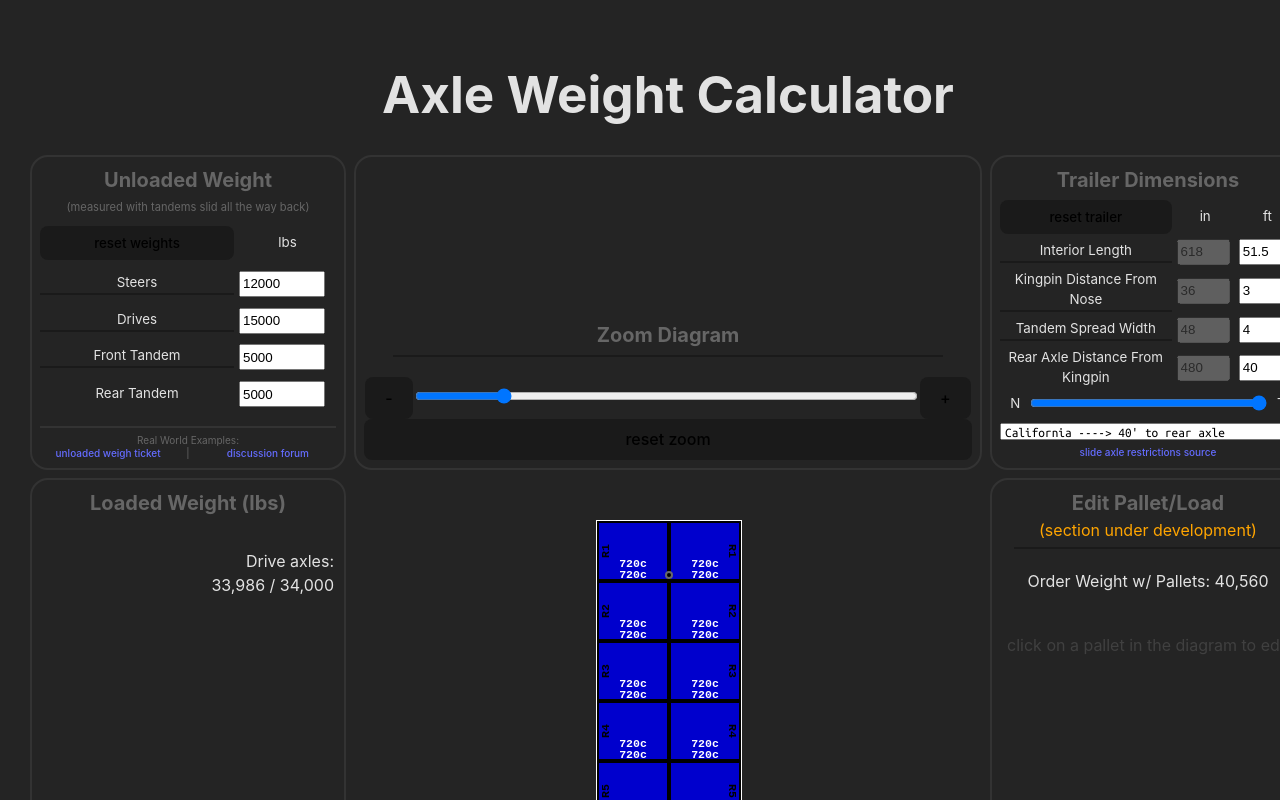
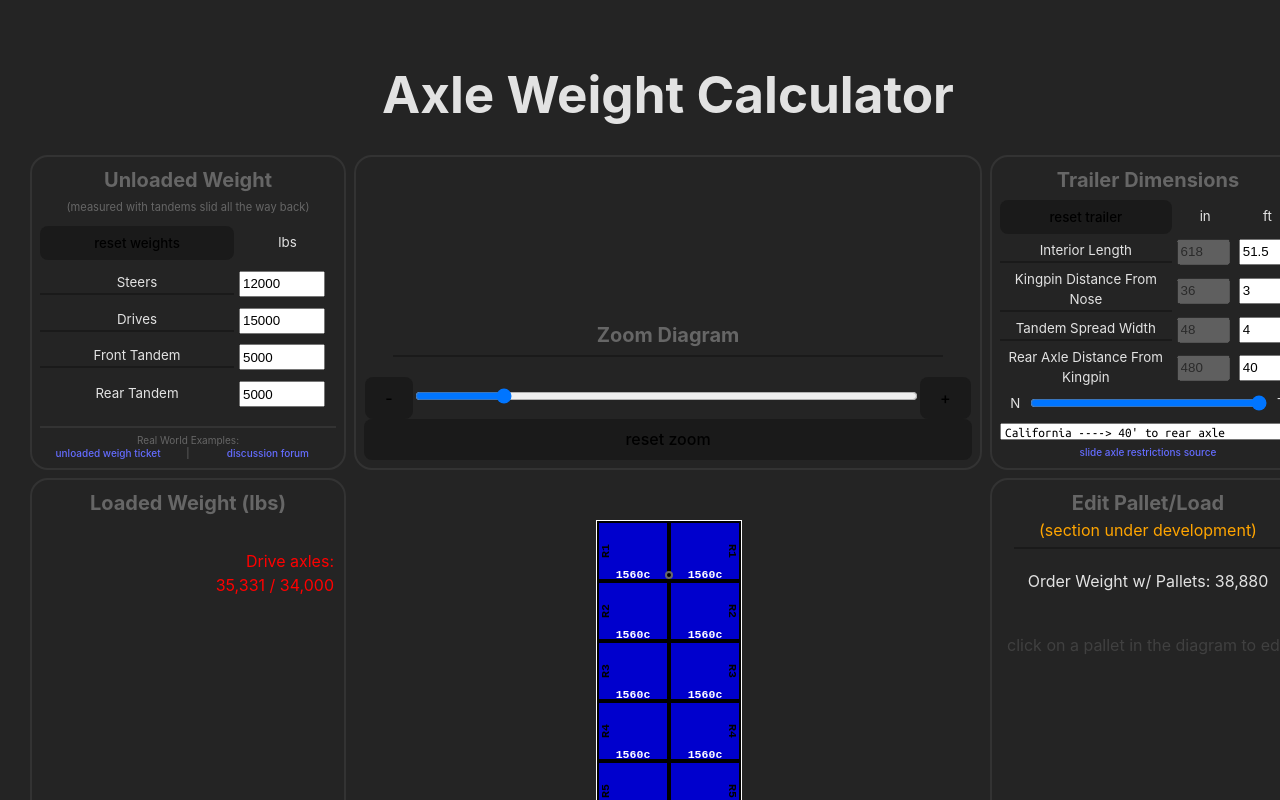
Before and after one commit to PTLux1517/axle-weight-calculator, a React (Vite) app: page / in a window 1280 px wide. Shown: the top 800 px of the page. Built offline with nearby package versions, Linux system fonts and the light colour scheme.

Commit message:
in progress

```diff
--- a/src/App.tsx
+++ b/src/App.tsx
@@ -32,6 +32,7 @@ import {
    toTitleCase
 } from "./calculations.ts";
 import {
+   costco24ChunkTrailer,
    costcoAllShredTrailer,
    costcoMaxWeightTrailer,
    emptyTrailer,
@@ -272,7 +273,7 @@ function App() {
    const selectionColor1 = "darkgoldenrod"
    const selectionColor2 = "darkcyan"
 
-   const defaultTrailer:Trailer&Load = costcoAllShredTrailer
+   const defaultTrailer:Trailer&Load = costco24ChunkTrailer
    const defaultState:State = State.CA
    const defaultRearAxleType:RearAxleTypeCapacity = RearAxleTypeCapacity.Tandem
    const defaultUnloadedWeights:AxleWeights = {
@@ -459,10 +460,16 @@ function App() {
                <h3>Loaded Weight (lbs)</h3>
                <div id={"drive-weight"} style={{top: zoom*sampleTrailer.kingpinDistanceFromNose + 15, color: (loaded && loaded.drives > 34000 ? "red" : "")}}>Drive axles:<br/>
                   {Math.ceil(loaded ? loaded.drives : unloaded.drives).toLocaleString()} / {Number(34000).toLocaleString()}</div>
+               {rearAxleTypeCapacity===RearAxleTypeCapacity.Tandem && <>
+                  <div id={"tandem-weight"} style={{top: zoom * sampleTrailer.tandemCenterDistanceFromNose, color: (loaded && loaded.fTandem > rearAxleTypeCapacity ? "red": "")}}>Trailer axles:<br/>
+                     {Math.ceil(loaded ? loaded.fTandem+loaded.rTandem : unloaded.fTandem+unloaded.rTandem).toLocaleString()} / {(2*rearAxleTypeCapacity).toLocaleString()}</div>
+               </>}
+               {rearAxleTypeCapacity===RearAxleTypeCapacity.Spread && <>
                <div id={"front-tandem-weight"} style={{top: frontTandAxleRenderPos + 8 - (6/zoom), color: (loaded && loaded.fTandem > rearAxleTypeCapacity ? "red": "")}}>Trailer axle:<br/>
                   {Math.ceil(loaded ? loaded.fTandem : unloaded.fTandem).toLocaleString()} / {rearAxleTypeCapacity.toLocaleString()}</div>
                <div id={"rear-tandem-weight"} style={{top: rearTandAxleRenderPos + 8 + (6/zoom), color: (loaded && loaded.rTandem > rearAxleTypeCapacity ? "red": "")}}>Trailer axle:<br/>
                   {Math.ceil(loaded ? loaded.rTandem : unloaded.rTandem).toLocaleString()} / {rearAxleTypeCapacity.toLocaleString()}</div>
+               </>}
                <div id={"combined-weight"} style={{top: zoom*sampleTrailer.interiorLength - 10, color: (totalGrossWt(loaded ?? unloaded) > 80000 ? "red" : "")}}>Combined:<br/>
                   {Math.ceil(loaded ? totalGrossWt(loaded) : totalGrossWt(unloaded)).toLocaleString()} / {Number(80000).toLocaleString()}</div>
             </div>
--- a/src/sampleTrailers.ts
+++ b/src/sampleTrailers.ts
@@ -97,3 +97,26 @@ export const costcoAllShredTrailer:Named&Trailer&Load = {
       {l___: {depth: 12*O.Sideways.L, orien: O.Sideways, stack: [{prdWt: 720, palWt: P.Chep},{prdWt: 720, palWt: P.Chep}]}, ___r: {depth: 12*O.Sideways.L, orien: O.Sideways, stack: [{prdWt: 720, palWt: P.Chep},{prdWt: 720, palWt: P.Chep}]}},
    ]
 }
+
+export const costco24ChunkTrailer:Named&Trailer&Load = {
+   ...defaultTrailerDimensions,
+   name: "costco max weight",
+   loadRows: [
+      {l___: {depth: 0*O.Sideways.L, orien: O.Sideways, stack: [{prdWt: 1560, palWt: P.Chep}]}, ___r: {depth: 0*O.Sideways.L, orien: O.Sideways, stack: [{prdWt: 1560, palWt: P.Chep}]}},
+      {l___: {depth: 1*O.Sideways.L, orien: O.Sideways, stack: [{prdWt: 1560, palWt: P.Chep}]}, ___r: {depth: 1*O.Sideways.L, orien: O.Sideways, stack: [{prdWt: 1560, palWt: P.Chep}]}},
+      {l___: {depth: 2*O.Sideways.L, orien: O.Sideways, stack: [{prdWt: 1560, palWt: P.Chep}]}, ___r: {depth: 2*O.Sideways.L, orien: O.Sideways, stack: [{prdWt: 1560, palWt: P.Chep}]}},
+      {l___: {depth: 3*O.Sideways.L, orien: O.Sideways, stack: [{prdWt: 1560, palWt: P.Chep}]}, ___r: {depth: 3*O.Sideways.L, orien: O.Sideways, stack: [{prdWt: 1560, palWt: P.Chep}]}},
+
+      {l___: {depth: 4*O.Sideways.L, orien: O.Sideways, stack: [{prdWt: 1560, palWt: P.Chep}]}, ___r: {depth: 4*O.Sideways.L, orien: O.Sideways, stack: [{prdWt: 1560, palWt: P.Chep}]}},
+      {l___: {depth: 5*O.Sideways.L, orien: O.Sideways, stack: [{prdWt: 1560, palWt: P.Chep}]}, ___r: {depth: 5*O.Sideways.L, orien: O.Sideways, stack: [{prdWt: 1560, palWt: P.Chep}]}},
+      {l___: {depth: 6*O.Sideways.L, orien: O.Sideways, stack: [{prdWt: 1560, palWt: P.Chep}]}, ___r: {depth: 6*O.Sideways.L, orien: O.Sideways, stack: [{prdWt: 1560, palWt: P.Chep}]}},
+      {l___: {depth: 7*O.Sideways.L, orien: O.Sideways, stack: [{prdWt: 1560, palWt: P.Chep}]}, ___r: {depth: 7*O.Sideways.L, orien: O.Sideways, stack: [{prdWt: 1560, palWt: P.Chep}]}},
+
+      {l___: {depth: 8*O.Sideways.L, orien: O.Sideways, stack: [{prdWt: 1560, palWt: P.Chep}]}, ___r: {depth: 8*O.Sideways.L, orien: O.Sideways, stack: [{prdWt: 1560, palWt: P.Chep}]}},
+      {l___: {depth: 9*O.Sideways.L, orien: O.Sideways, stack: [{prdWt: 1560, palWt: P.Chep}]}, ___r: {depth: 9*O.Sideways.L, orien: O.Sideways, stack: [{prdWt: 1560, palWt: P.Chep}]}},
+      {l___: {depth: 10*O.Sideways.L, orien: O.Sideways, stack: [{prdWt: 1560, palWt: P.Chep}]}, ___r: {depth: 10*O.Sideways.L, orien: O.Sideways, stack: [{prdWt: 1560, palWt: P.Chep}]}},
+      {l___: {depth: 11*O.Sideways.L, orien: O.Sideways, stack: [{prdWt: 1560, palWt: P.Chep}]}, ___r: {depth: 11*O.Sideways.L, orien: O.Sideways, stack: [{prdWt: 1560, palWt: P.Chep}]}},
+
+      //{l___: {depth: 12*O.Sideways.L, orien: O.Sideways, stack: [{prdWt: 1560, palWt: P.Chep}]}, ___r: {depth: 12*O.Sideways.L, orien: O.Sideways, stack: [{prdWt: 1560, palWt: P.Chep}]}},
+   ]
+}
--- a/src/types.ts
+++ b/src/types.ts
@@ -138,7 +138,7 @@ export enum RearAxleTypeCapacity {
    Spread = 20000,
 }
 
-export const trailerWeightEmptyMinusAxlesAndReefer = 10000
+export const trailerWeightEmptyMinusAxlesAndReefer = 7000
 
 export const placeholderPosition = {depth: 0, orien: O.Straight, stack: []} as Position
 
```
